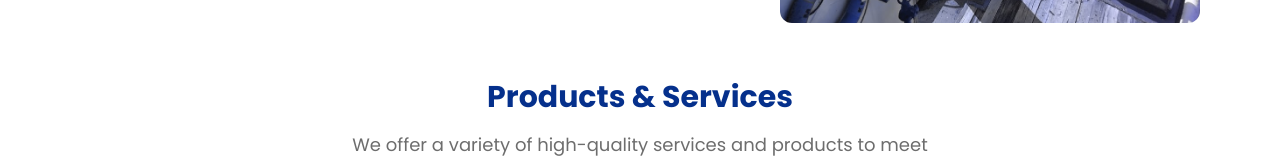
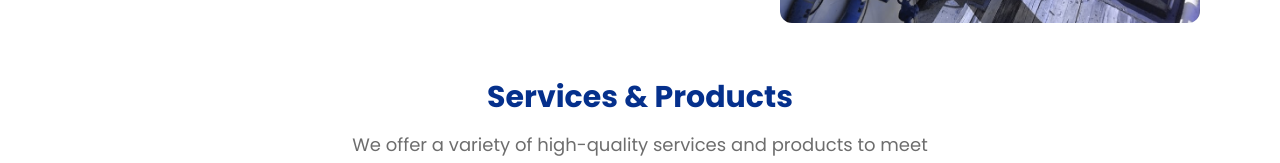
Before and after one commit to Hilmy222/cv-mekarsari, a website: page index-en.html in a window 1280 px wide. Shown: the part 2078-2241 px from the top of the page. Drawn offline with Linux system fonts and the light colour scheme.

Commit message:
change product and service

```diff
--- a/index-en.html
+++ b/index-en.html
@@ -247,7 +247,7 @@
       <div id="Service&Product" class="py-14">
         <div class="container mx-auto px-20">
           <div class="text-center mb-10">
-            <h2 class="text-3xl font-bold text-mekarsari mb-4">Products & Services</h2>
+            <h2 class="text-3xl font-bold text-mekarsari mb-4">Services & Products</h2>
             <p class="text-lg text-secondGray max-w-xl mx-auto">
               We offer a variety of high-quality services and products to meet your needs in the Offshore and Maritime sectors.
             </p>
```
